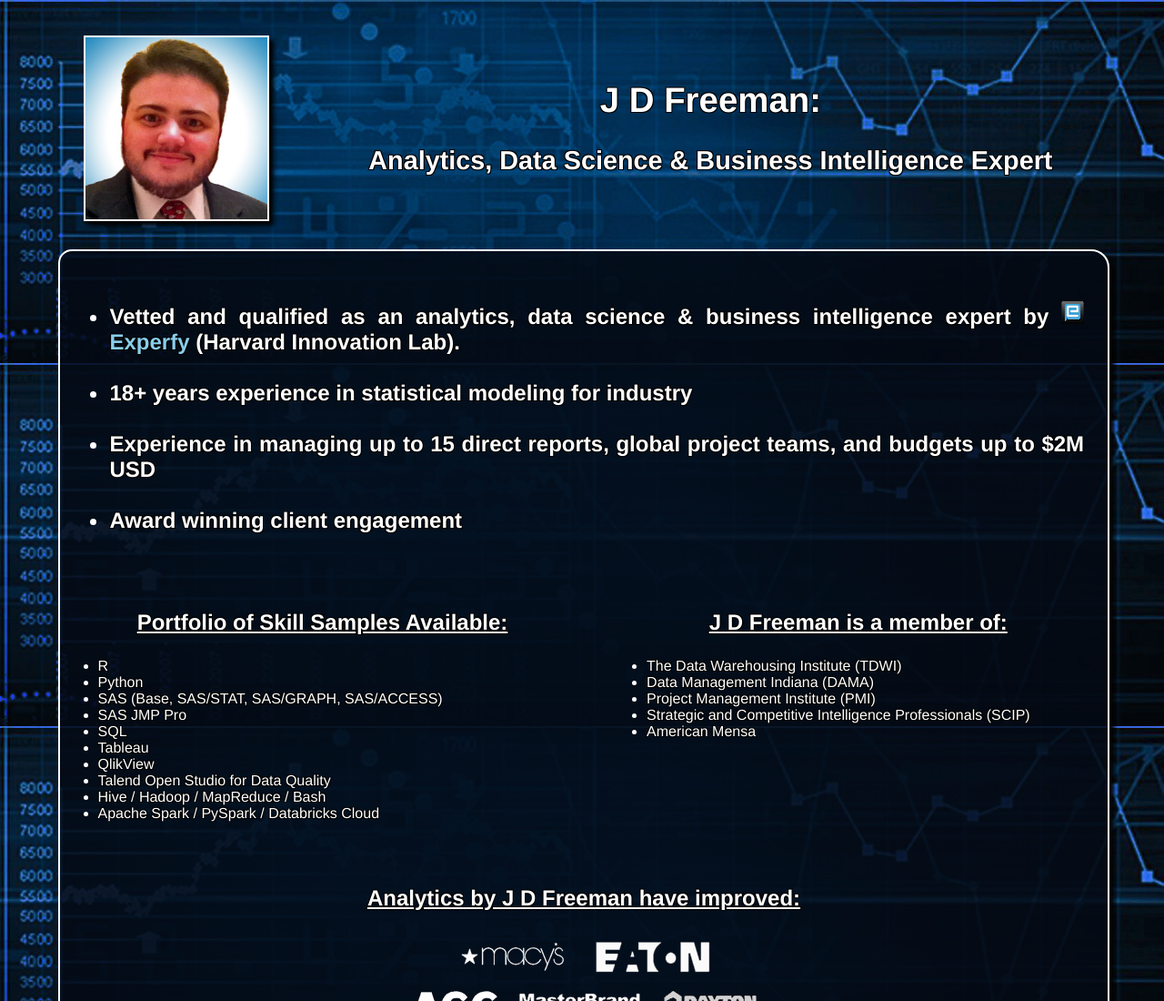
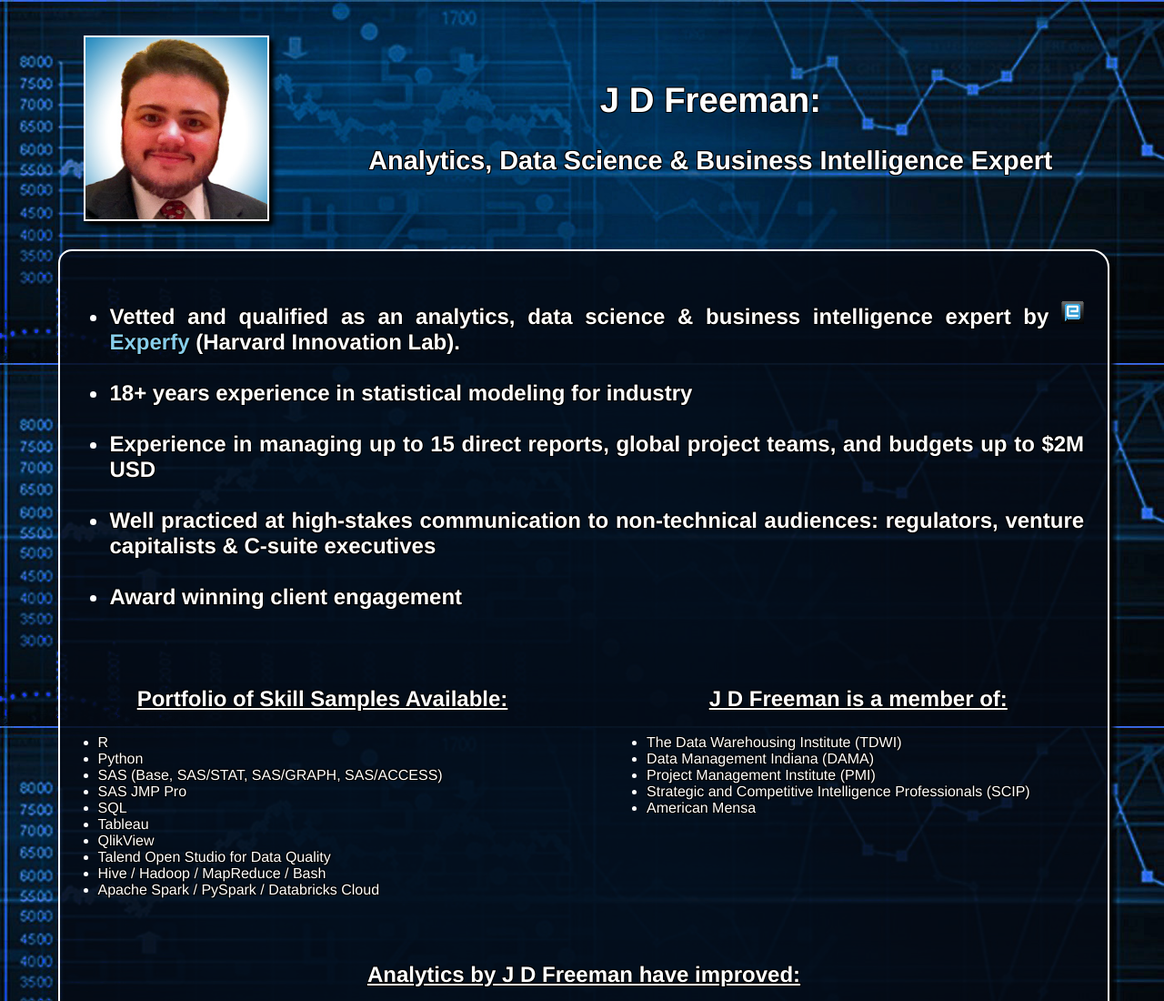
Before and after one commit to JD-Freeman/JD-Freeman.github.io, a plain HTML site: page index.html in a window 1280 px wide. Shown: the top 1100 px of the page at 91% size. Drawn offline with Linux system fonts and the light colour scheme.

Commit message:
high stakes

```diff
--- a/index.html
+++ b/index.html
@@ -82,6 +82,8 @@
 <li>18+ years experience in statistical modeling for industry
 <br></br>
 <li>Experience in managing up to 15 direct reports, global project teams, and budgets up to $2M USD
+<br></br>
+<li>Well practiced at high-stakes communication to non-technical audiences: regulators, venture capitalists & C-suite executives
 <br></br>
 <li>Award winning client engagement
 <br></br>
```
